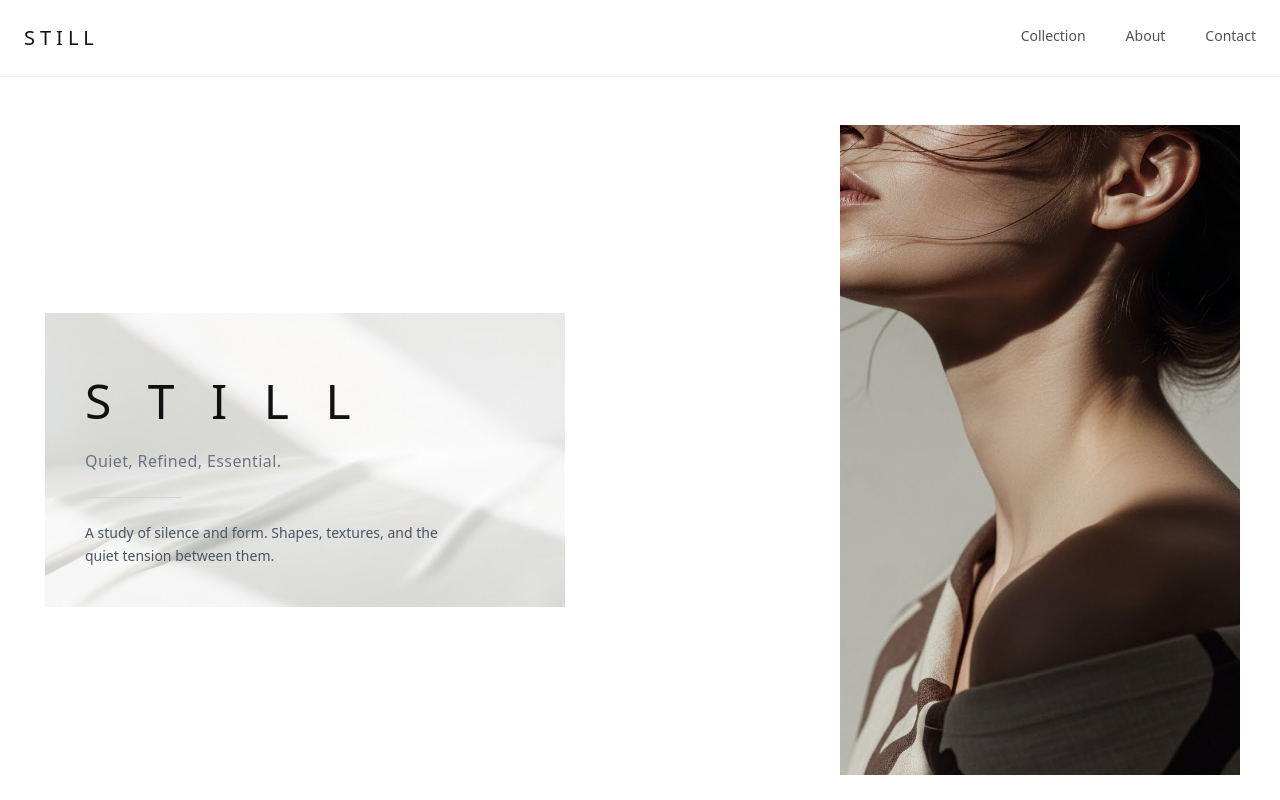
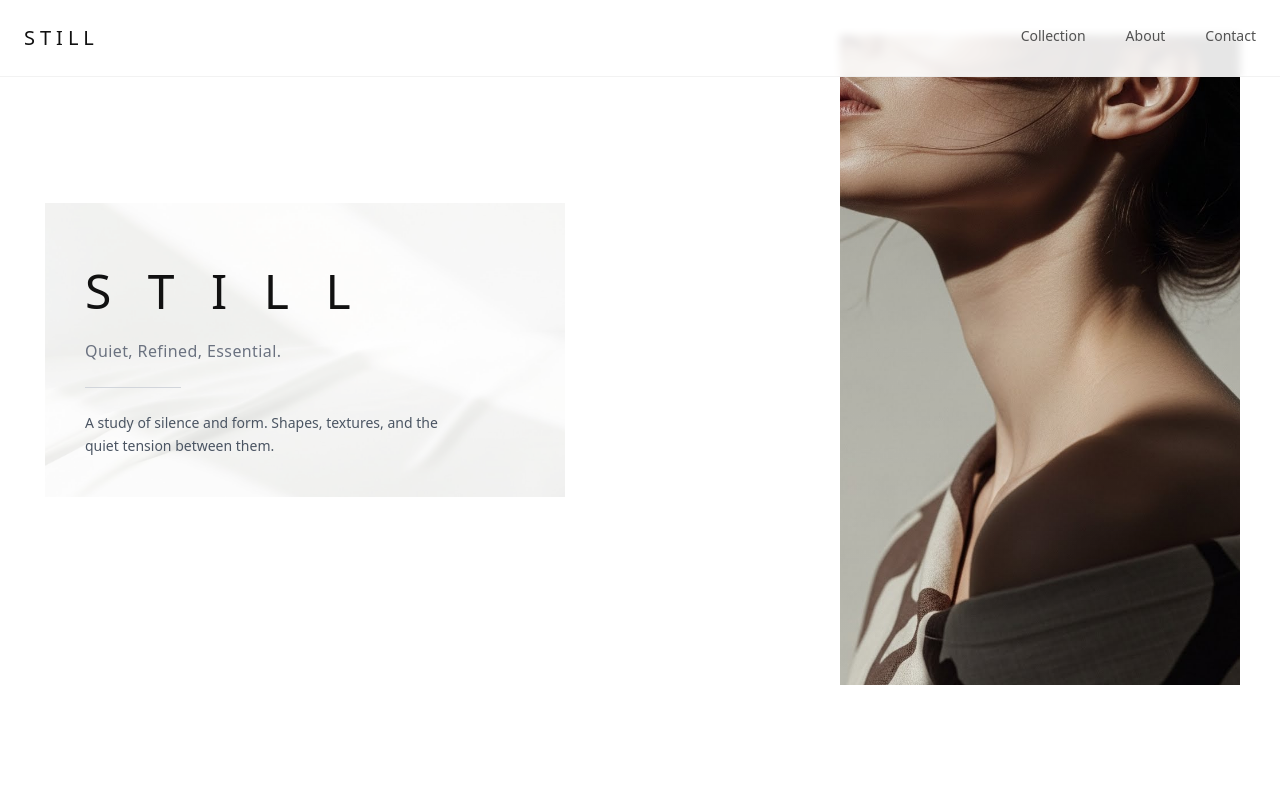
Before and after one commit to gushiyuu123-glitch/still-ec, a React (Vite) app: page / in a window 1280 px wide. Shown: the top 800 px of the page. Built offline with nearby package versions, Linux system fonts and the light colour scheme.

Commit message:
test: auto deploy check

```diff
--- a/src/components/Hero.jsx
+++ b/src/components/Hero.jsx
@@ -3,7 +3,6 @@ import { useEffect, useRef } from "react";
 export default function Hero() {
   const heroRef = useRef(null);
 
-  // ===== フェードインアニメ：IntersectionObserver =====
   useEffect(() => {
     const root = heroRef.current;
     if (!root) return;
@@ -31,23 +30,25 @@ export default function Hero() {
       <div className="w-full max-w-8xl grid grid-cols-1 md:grid-cols-2 gap-20 items-center">
 
         {/* Left — Typography with faint background */}
-        <div className="relative flex flex-col space-y-6 p-10 md:translate-x-[-35px] md:-translate-y-[-55px]">
-
-          {/* BACKGROUND IMAGE */}
-         {/* BACKGROUND IMAGE */}
+        <div
+          className="
+            relative flex flex-col space-y-6 p-10
+            md:translate-x-[-35px]
+            md:-translate-y-[55px]   /* ← 修正！ */
+          "
+        >
+          {/* BACKGROUND IMAGE wrapper（ここに scale） */}
+          <div className="absolute inset-0 scale-[1.18] overflow-hidden fade-up">
             <img
               src="/images/still-main.png"
               alt=""
               className="
-    absolute inset-0 w-full h-full
-    object-cover
+                w-full h-full object-cover
                 opacity-[0.4]
                 pointer-events-none
-    fade-up
-    scale-110     /* ← 追加 */
               "
             />
-
+          </div>
 
           <h1 className="text-5xl tracking-[0.25em] font-light relative z-10 fade-up delay-[0ms]">
             S T I L L
@@ -75,15 +76,18 @@ export default function Hero() {
             overflow-hidden
             transform
             md:translate-x-[160px]
-            md:-translate-y-[-45px]
+            md:-translate-y-[45px]   /* ← 修正 */
           "
         >
-          {/* ← transform の影響を受けない fade 対象 */}
           <div className="fade-up delay-[200ms]">
             <img
               src="/images/still-main1.png"
               alt="Editorial Fragment"
-              className="w-full h-full object-cover object-[60%_center] scale-110"
+              className="
+                w-full h-full object-cover
+                object-[60%_center]
+                scale-110
+              "
             />
           </div>
 
```
Lines whose indentation alone changed are shown as unchanged.
